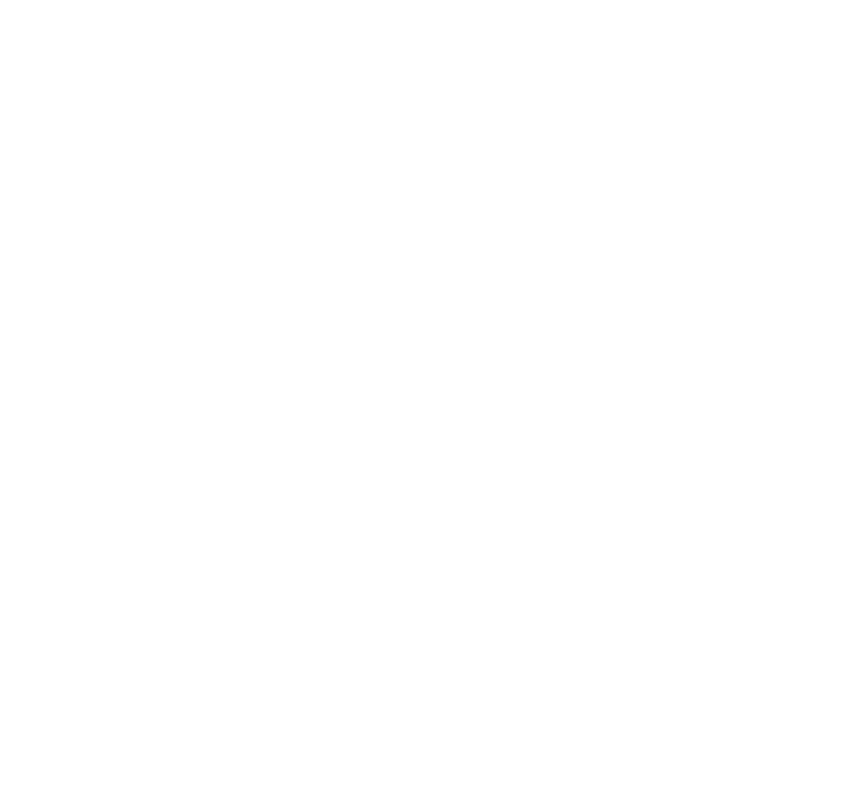
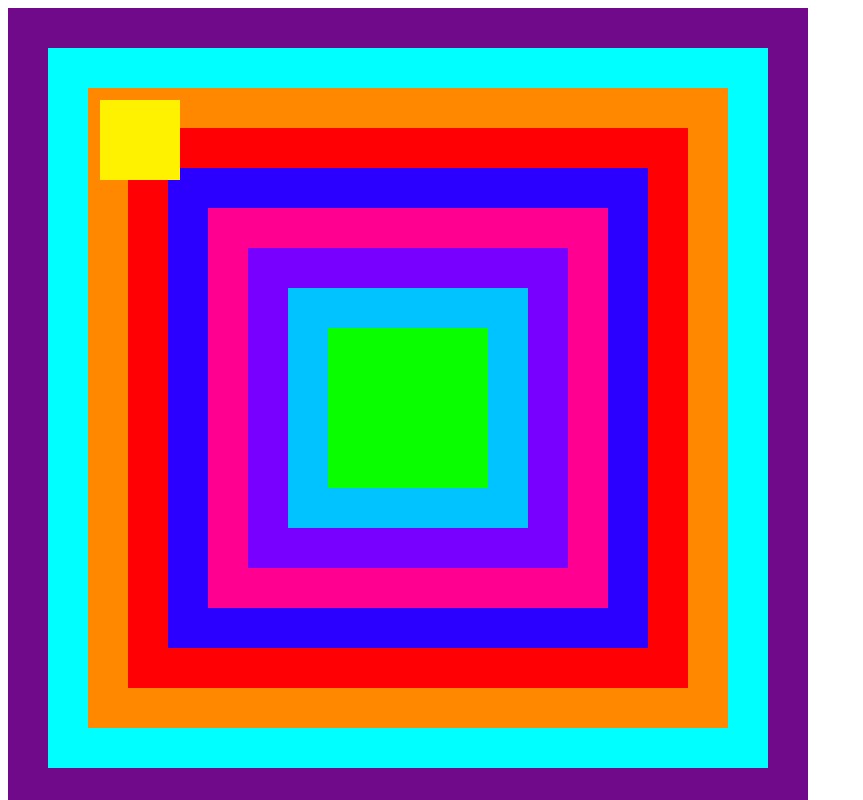
Before and after one commit to BBotond1/w3-practice, a plain HTML site: page frontend/index.html in a window 1280 px wide. Shown: the top 800 px of the page, without its empty margins (0-863 px from the left). Drawn offline with Linux system fonts and the light colour scheme.

Commit message:
3.het 2. nap

```diff
--- a/frontend/index.html
+++ b/frontend/index.html
@@ -5,8 +5,29 @@
 	<meta http-equiv="X-UA-Compatible" content="IE=edge">
 	<meta name="viewport" content="width=device-width, initial-scale=1.0">
 	<title>This is FRONTEND</title>
+	<link rel="stylesheet" href="style.css">
 </head>
 <body>
-	<div id="root"></div>
+	<div>
+		<div>
+			<div>
+				<div>
+					<div>
+						<div>
+							<div>
+								<div>
+									<div>
+										<div class="pos-fixed"></div>
+									</div>
+								</div>
+							</div>
+						</div>
+					</div>
+				</div>
+			</div>
+		</div>
+	</div>
+
+	<div></div>
 </body>
 </html>
--- /dev/null
+++ b/frontend/style.css
@@ -0,0 +1,60 @@
+div {
+    background-color: rgb(112, 10, 138);
+    height: 100vh;
+    width: 100vh;
+    display: flex;
+    justify-content: center;
+    align-items: center;
+  }
+
+div > div {
+    background-color: aqua;
+    width: 90vh;
+    height: 90vh;
+}
+div > div > div {
+    background-color: rgb(255, 136, 0);
+    width: 80vh;
+    height: 80vh;
+}
+div > div > div > div {
+    background-color: rgb(255, 0, 4);
+    width: 70vh;
+    height: 70vh;
+}
+div > div > div > div > div {
+    background-color: rgb(43, 0, 255);
+    width: 60vh;
+    height: 60vh;
+}
+div > div > div > div > div > div {
+    background-color: rgb(255, 0, 144);
+    width: 50vh;
+    height: 50vh;
+}
+div > div > div > div > div > div > div {
+    background-color: rgb(119, 0, 255);
+    width: 40vh;
+    height: 40vh;
+}
+div > div > div > div > div > div > div > div {
+    background-color: rgb(0, 195, 255);
+    width: 30vh;
+    height: 30vh;
+}
+div > div > div > div > div > div > div > div > div {
+    background-color: rgb(9, 255, 0);
+    width: 20vh;
+    height: 20vh;
+}
+div > div > div > div > div > div > div > div > div > div {
+    background-color: rgb(255, 242, 0);
+    width: 10vh;
+    height: 10vh;
+}
+
+.pos-fixed {
+     position: fixed;   /*  az oldalunk mertetehez */
+    top: 100px;
+    left: 100px;
+}
```
